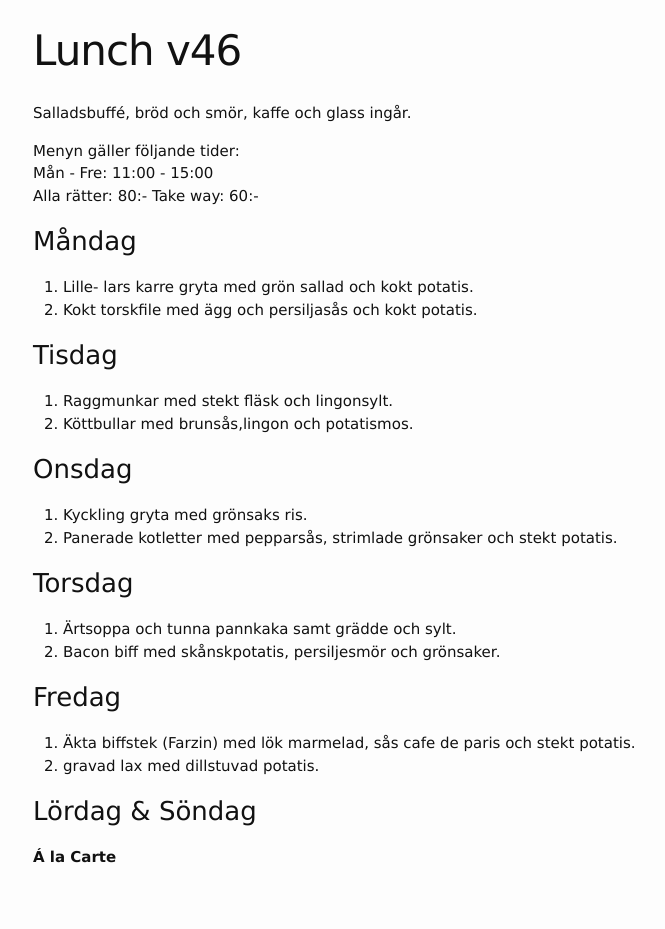
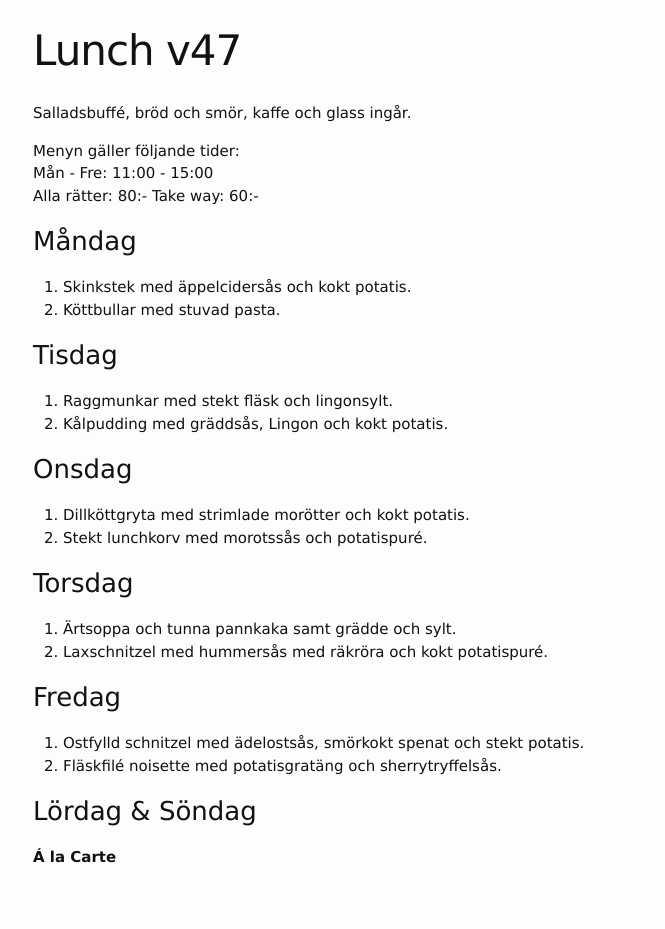
Before and after one commit to FarInn62/farinn62.github.io, a Jekyll site: the page built from lunch.md, in a window 1280 px wide. Shown: the whole page, without its empty margins (237-902 px from the left). Built offline with Jekyll 4.4.1, drawn with Linux system fonts in a browser that asks for light colours.

Commit message:
Update lunch.md

```diff
--- a/lunch.md
+++ b/lunch.md
@@ -1,6 +1,6 @@
 ---
 layout: foodmenu
-title: Lunch v46
+title: Lunch v47
 permalink: /lunch/
 published: true
 ---
@@ -12,29 +12,29 @@ Alla rätter: 80:- Take way: 60:-
 
 ### Måndag
 
-1. Lille- lars karre gryta med grön sallad och kokt potatis.
-2. Kokt torskfile med ägg och persiljasås och kokt potatis.
+1. Skinkstek med äppelcidersås och kokt potatis.
+2. Köttbullar med stuvad pasta.
 
 ### Tisdag
 
 1. Raggmunkar med stekt fläsk och lingonsylt.
-2. Köttbullar med brunsås,lingon och potatismos.
+2. Kålpudding med gräddsås, Lingon och kokt potatis.
 
 ### Onsdag
 
-1. Kyckling gryta med grönsaks ris.
-2. Panerade kotletter med pepparsås, strimlade grönsaker och stekt potatis.
+1. Dillköttgryta med strimlade morötter och kokt potatis.
+2. Stekt lunchkorv med morotssås och potatispuré.
 
 ### Torsdag
 
 1. Ärtsoppa och tunna pannkaka samt grädde och sylt.
-2. Bacon biff med skånskpotatis, persiljesmör och grönsaker.
+2. Laxschnitzel med hummersås med räkröra och kokt potatispuré.
 
 
 ### Fredag
 
-1. Äkta biffstek (Farzin) med lök marmelad, sås cafe de paris och stekt potatis.
-2. gravad lax med dillstuvad potatis.
+1. Ostfylld schnitzel med ädelostsås, smörkokt spenat och stekt potatis.
+2. Fläskfilé noisette med potatisgratäng och sherrytryffelsås.
 
 
 ### Lördag & Söndag
```
